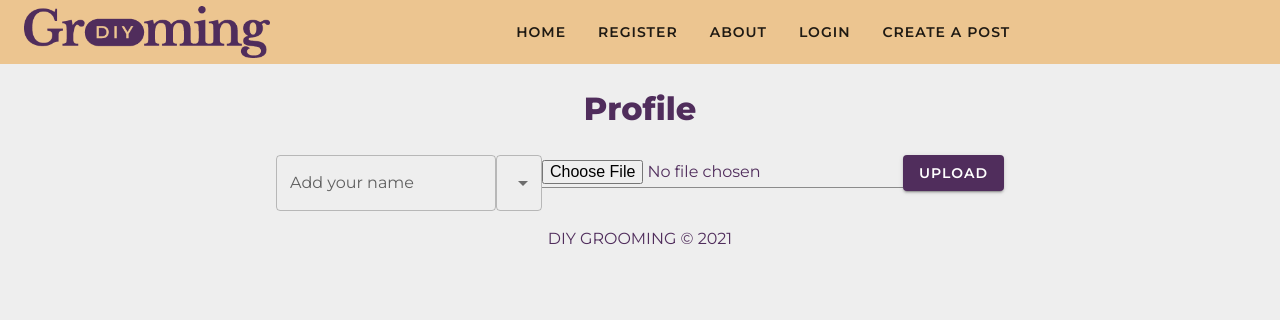
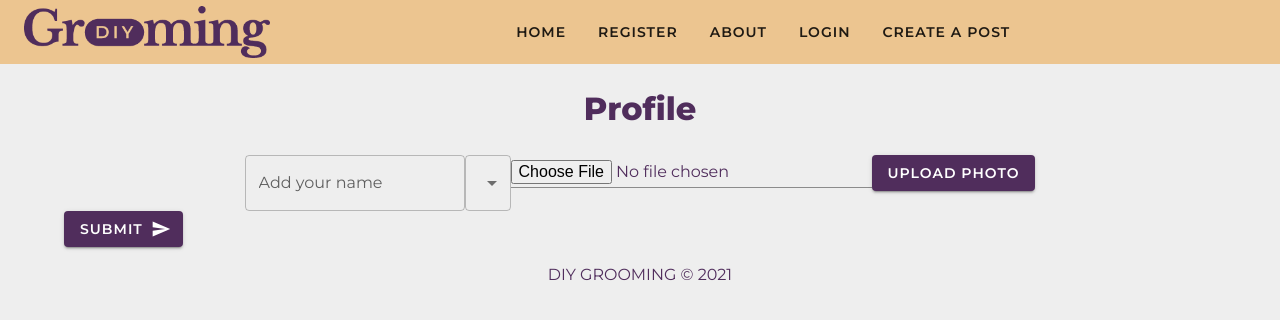
Before and after one commit to winny1212/client-frontend, a React (Create React App) app: page /profile in a window 1280 px wide. Shown: the top 320 px of the page. Built offline with nearby package versions, Linux system fonts and the light colour scheme.

Commit message:
add submit button and handleSubmit function

```diff
--- a/src/views/User/profile/Profile.js
+++ b/src/views/User/profile/Profile.js
@@ -7,15 +7,19 @@ import {
   MenuItem,
   Input,
   Button,
+  Stack,
 } from '@mui/material';
-//import PhotoCamera from '@mui/icons-material';
+import SendIcon from '@mui/icons-material/Send';
 
 const Profile = () => {
   //username state
-  const [username, setUsername] = useState('');
+  const [name, setName] = useState('');
 
   //type of user state
-  const [value, setValue] = useState();
+  const [value, setValue] = useState('');
+
+  //upload photo state
+  const [photo, setPhoto] = useState('');
 
   //handle type of user
   const handleChange = (event) => {
@@ -24,31 +28,46 @@ const Profile = () => {
 
   //handle username mount
   useEffect(() => {
-    document.title = { username };
+    document.title = { name };
   });
 
   //handle username event target
-  const updateUsername = (event) => {
-    setUsername(event.target.value);
+  const updateUserName = (event) => {
+    setName(event.target.value);
+  };
+
+  //handle upload photo
+  const uploadPhotoHandler = (event) => {
+    setPhoto(event.target.value);
+  };
+
+  const handleSubmit = (event) => {
+    event.preventDefault();
   };
 
   return (
     <>
       <h1> Profile </h1>
       <Container>
+        <form onSubmit={handleSubmit}>
+          {/* user name */}
           <FormControl>
-          {/* usernmae */}
             <TextField
               id="outlined-basic"
               label="Add your name"
               variant="outlined"
-            value={username}
-            onChange={updateUsername}
+              value={name}
+              onChange={updateUserName}
             />
           </FormControl>
+
+          {/* type of user */}
           <FormControl>
-          {/* type of user */}
-          <Select value={value} id="demo-simple-select" onChange={handleChange}>
+            <Select
+              value={value}
+              id="demo-simple-select"
+              onChange={handleChange}
+            >
               <MenuItem value={'Professional Groomer'}>
                 Professional Groomer
               </MenuItem>
@@ -64,14 +83,27 @@ const Profile = () => {
               <Input
                 accept="image/*"
                 id="contained-button-file"
-              multiple
+                // multiple
                 type="file"
+                value={photo}
               />
-            <Button variant="contained" component="span">
-              Upload
+              <Button
+                variant="contained"
+                component="span"
+                onChange={uploadPhotoHandler}
+              >
+                Upload Photo
               </Button>
             </label>
           </FormControl>
+          <div>
+            <Stack direction="row" spacing={2}>
+              <Button variant="contained" endIcon={<SendIcon />}>
+                Submit
+              </Button>
+            </Stack>
+          </div>
+        </form>
       </Container>
     </>
   );
```
Lines whose indentation alone changed are shown as unchanged.
